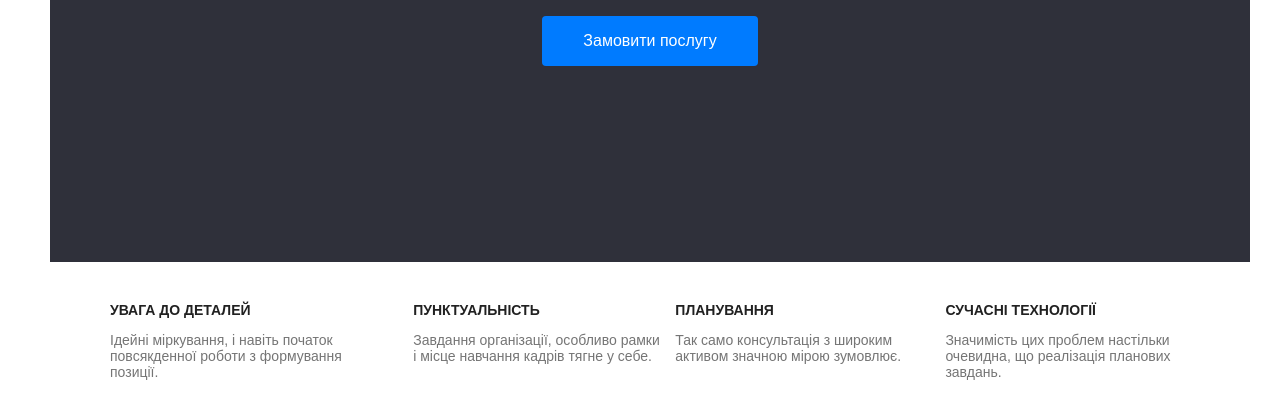
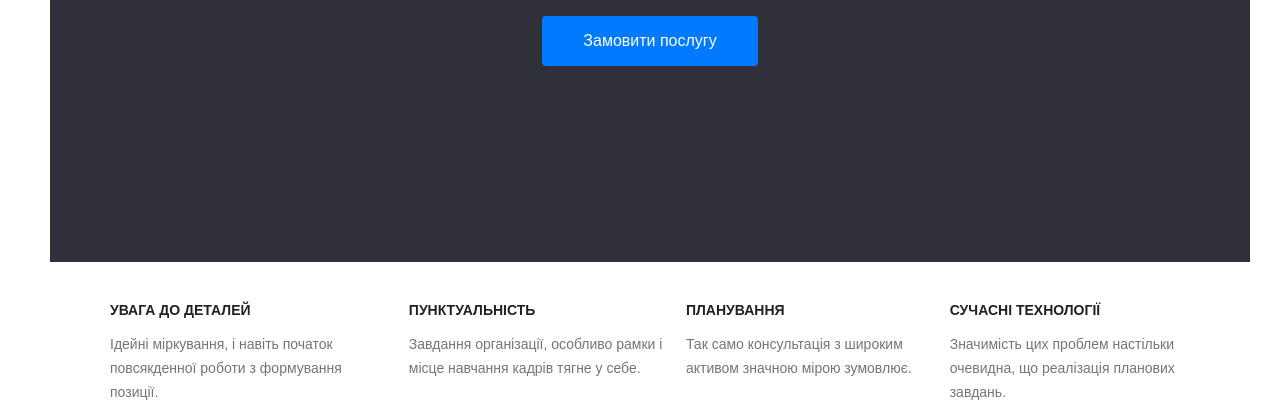
Before and after one commit to xuxrik3/WebStudio, a plain HTML site: page index.html in a window 1280 px wide. Shown: the part 406-808 px from the top of the page. Drawn offline with nearby package versions, Linux system fonts and the light colour scheme.

Commit message:
firts
sss

```diff
--- a/style.css
+++ b/style.css
@@ -90,6 +90,7 @@ main {
   height: 600px;
   padding-top: 180px;
 
+
 }
 .content-up h2 {
 font-size: 44px;}
@@ -123,7 +124,7 @@ font-size: 44px;}
   /* margin-bottom: 100px ; */
   max-width: 350px;
   /* padding: auto; */
-  margin: 10px 30px 10px 10px;
+  margin: 10px 10px -40px 10px;
   list-style:none;
 }
 .services-item-h3{
@@ -134,7 +135,7 @@ font-size: 44px;}
 .services-item-a{
   color: #757575;
   font-size: 14px;
-  line-height: 24pxpx;
+  line-height: 24px;
 }
 .services-item:nth-last-child(3n) {
   margin-right: 0;
```
